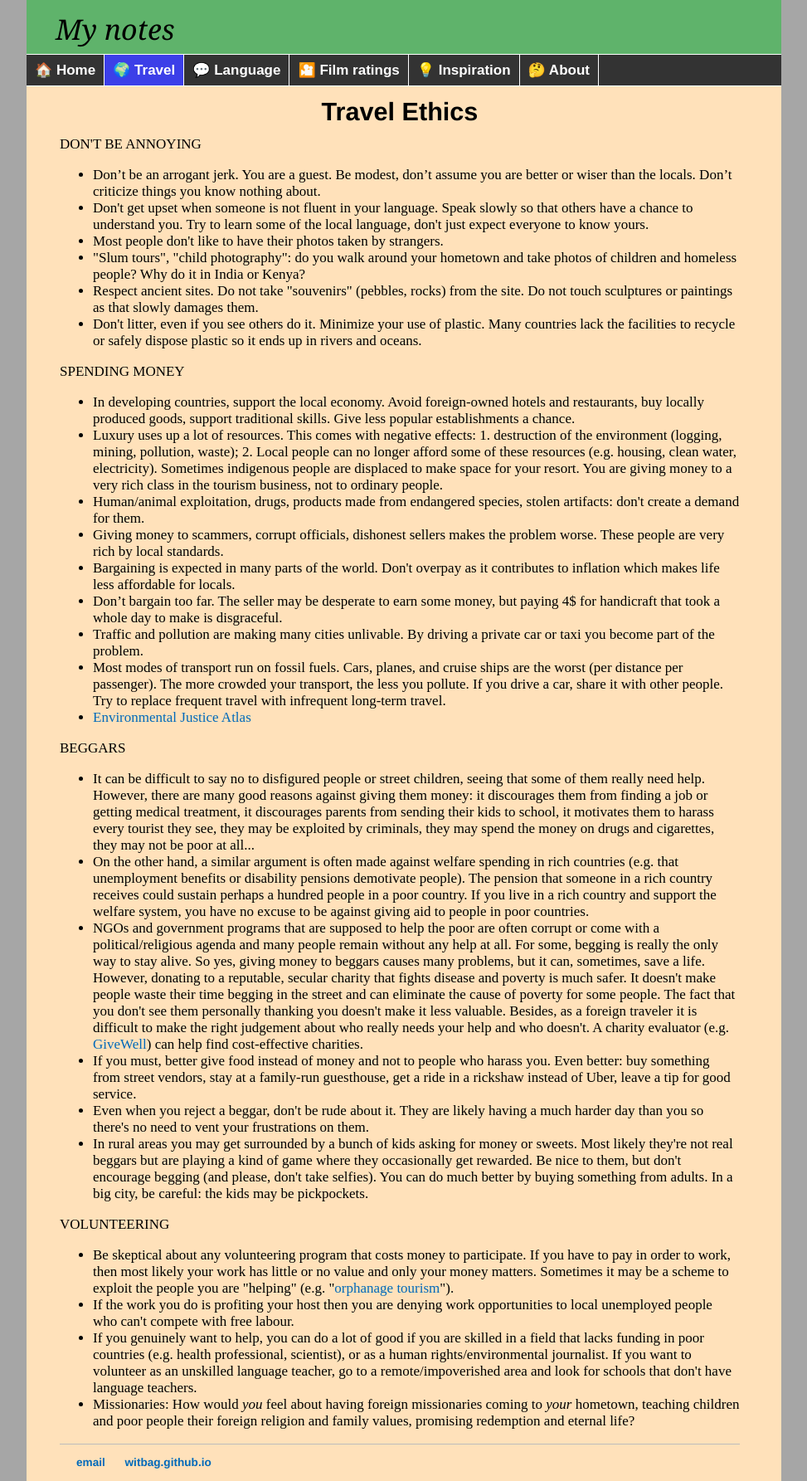
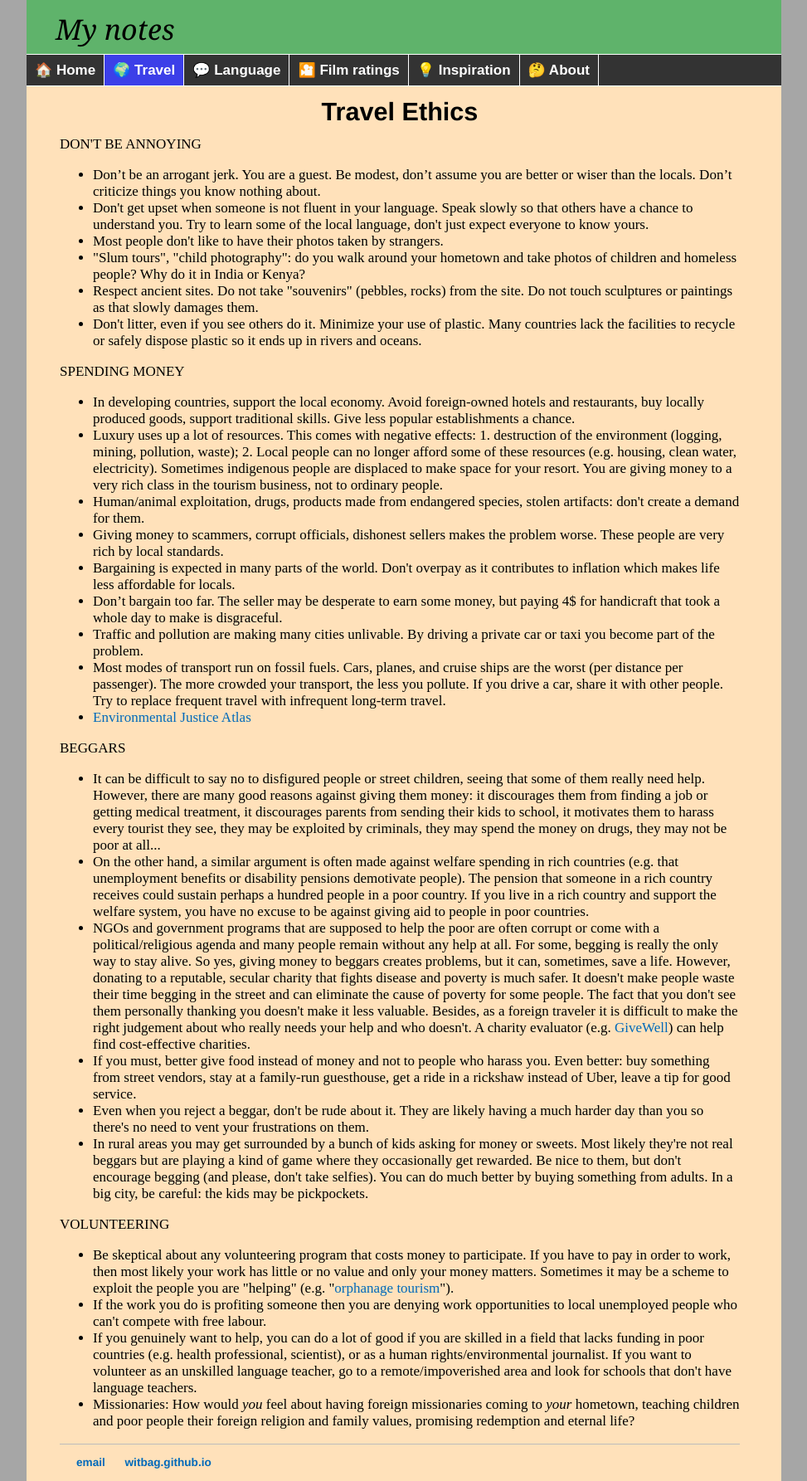
Before and after one commit to witbag/witbag.github.io, a Jekyll site: the page built from travel/ethics.html, in a window 1280 px wide. Shown: the whole page at 83% size, without its empty margins (153-1126 px from the left). Built offline with Jekyll 4.4.1, drawn with Linux system fonts in a browser that asks for light colours.

Commit message:
Update ethics.html

```diff
--- a/travel/ethics.html
+++ b/travel/ethics.html
@@ -31,9 +31,9 @@ title: Travel advice
 </ul>
 <a id="beggars"></a><p>BEGGARS</p>
 <ul>
-<li>It can be difficult to say no to disfigured people or street children, seeing that some of them really need help. However, there are many good reasons against giving them money: it discourages them from finding a job or getting medical treatment, it discourages parents from sending their kids to school, it motivates them to harass every tourist they see, they may be exploited by criminals, they may spend the money on drugs and cigarettes, they may not be poor at all...
+<li>It can be difficult to say no to disfigured people or street children, seeing that some of them really need help. However, there are many good reasons against giving them money: it discourages them from finding a job or getting medical treatment, it discourages parents from sending their kids to school, it motivates them to harass every tourist they see, they may be exploited by criminals, they may spend the money on drugs, they may not be poor at all...
 <li>On the other hand, a similar argument is often made against welfare spending in rich countries (e.g. that unemployment benefits or disability pensions demotivate people). The pension that someone in a rich country receives could sustain perhaps a hundred people in a poor country. If you live in a rich country and support the welfare system, you have no excuse to be against giving aid to people in poor countries.
-<li>NGOs and government programs that are supposed to help the poor are often corrupt or come with a political/religious agenda and many people remain without any help at all. For some, begging is really the only way to stay alive. So yes, giving money to beggars causes many problems, but it can, sometimes, save a life. However, donating to a reputable, secular charity that fights disease and poverty is much safer. It doesn't make people waste their time begging in the street and can eliminate the cause of poverty for some people. The fact that you don't see them personally thanking you doesn't make it less valuable. Besides, as a foreign traveler it is difficult to make the right judgement about who really needs your help and who doesn't. A charity evaluator (e.g. <a href="https://www.givewell.org/" target=_blank>GiveWell</a>) can help find cost-effective charities.
+<li>NGOs and government programs that are supposed to help the poor are often corrupt or come with a political/religious agenda and many people remain without any help at all. For some, begging is really the only way to stay alive. So yes, giving money to beggars creates problems, but it can, sometimes, save a life. However, donating to a reputable, secular charity that fights disease and poverty is much safer. It doesn't make people waste their time begging in the street and can eliminate the cause of poverty for some people. The fact that you don't see them personally thanking you doesn't make it less valuable. Besides, as a foreign traveler it is difficult to make the right judgement about who really needs your help and who doesn't. A charity evaluator (e.g. <a href="https://www.givewell.org/" target=_blank>GiveWell</a>) can help find cost-effective charities.
 <li>If you must, better give food instead of money and not to people who harass you. Even better: buy something from street vendors, stay at a family-run guesthouse, get a ride in a rickshaw instead of Uber, leave a tip for good service.
 <li>Even when you reject a beggar, don't be rude about it. They are likely having a much harder day than you so there's no need to vent your frustrations on them.
 <li>In rural areas you may get surrounded by a bunch of kids asking for money or sweets. Most likely they're not real beggars but are playing a kind of game where they occasionally get rewarded. Be nice to them, but don't encourage begging (and please, don't take selfies). You can do much better by buying something from adults. In a big city, be careful: the kids may be pickpockets.
@@ -41,6 +41,6 @@ title: Travel advice
 <a id="volun"></a><p>VOLUNTEERING</p>
 <ul>
 <li>Be skeptical about any volunteering program that costs money to participate. If you have to pay in order to work, then most likely your work has little or no value and only your money matters. Sometimes it may be a scheme to exploit the people you are "helping" (e.g. "<a href="https://www.theguardian.com/world/orphanage-tourism" target=_blank>orphanage tourism</a>").
-<li>If the work you do is profiting your host then you are denying work opportunities to local unemployed people who can't compete with free labour.
+<li>If the work you do is profiting someone then you are denying work opportunities to local unemployed people who can't compete with free labour.
 <li>If you genuinely want to help, you can do a lot of good if you are skilled in a field that lacks funding in poor countries (e.g. health professional, scientist), or as a human rights/environmental journalist. If you want to volunteer as an unskilled language teacher, go to a remote/impoverished area and look for schools that don't have language teachers.
 <li>Missionaries: How would <i>you</i> feel about having foreign missionaries coming to <i>your</i> hometown, teaching children and poor people their foreign religion and family values, promising redemption and eternal life?
```
